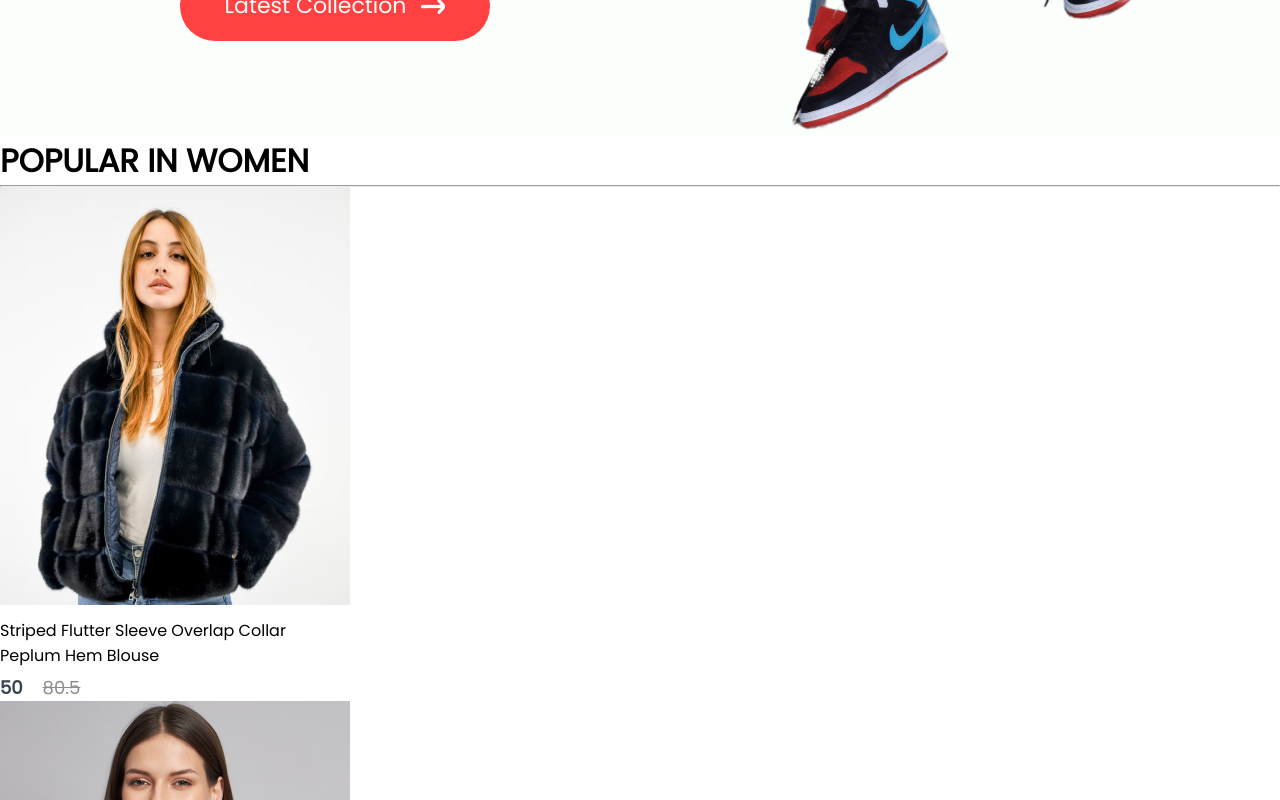
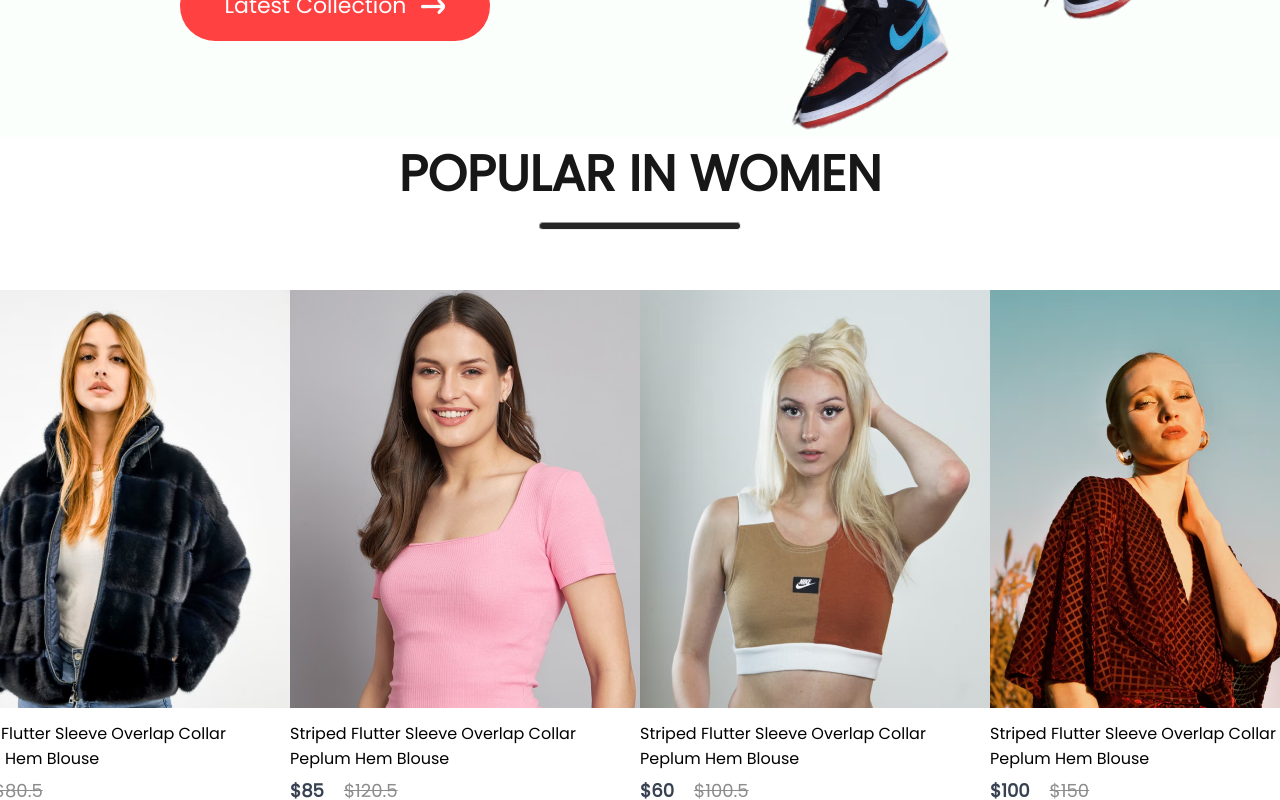
Before and after one commit to Rajul-29/E-Commerce, a React (Create React App) app in the folder frontend/: page / in a window 1280 px wide. Shown: the part 760-1560 px from the top of the page. Built offline with nearby package versions, Linux system fonts and the light colour scheme.

Commit message:
completed popular component

```diff
--- a/frontend/src/Components/Items/Item.jsx
+++ b/frontend/src/Components/Items/Item.jsx
@@ -7,10 +7,10 @@
         <p>{props.name}</p>
         <div className="item-prices">
             <div className="item-price-new">
-                {props.new_price}
+                ${props.new_price}
             </div>
             <div className="item-price-old">
-                {props.old_price}
+                ${props.old_price}
             </div>
         </div>
     </div>
--- a/frontend/src/Components/Popular/Popular.css
+++ b/frontend/src/Components/Popular/Popular.css
@@ -0,0 +1,23 @@
+.popular{
+    display: flex;
+    flex-direction: column;
+    align-items: center;
+    gap: 10px;
+    height: 90vh;
+}
+.popular h1{
+    color: #171717;
+    font-size: 50px;
+    font-weight: 600;
+}
+.popular hr{
+    width: 200px;
+    height: 6px;
+    border-radius: 10px;
+    background: #252525;
+}
+.popular-item{
+    margin-top: 50px;
+    display: flex;
+
+}
```
